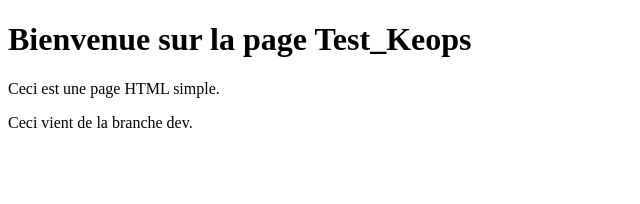
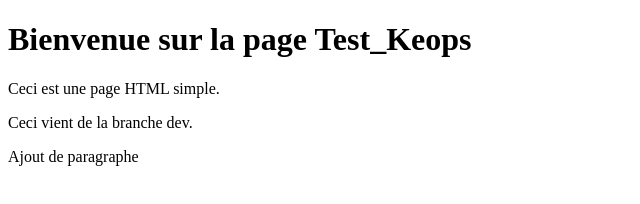
Before and after one commit to AmadouDEME/test_keops, a plain HTML site: page index.html in a window 1280 px wide. Shown: the whole page, without its empty margins (0-640 px from the left). Drawn offline with Linux system fonts and the light colour scheme.

Commit message:
Update index.html
ajout de paragraphe

```diff
--- a/index.html
+++ b/index.html
@@ -9,5 +9,6 @@
     <h1>Bienvenue sur la page Test_Keops</h1>
     <p>Ceci est une page HTML simple.</p>
     <p>Ceci vient de la branche dev.</p>
+    <p>Ajout de paragraphe</p>
   </body>
 </html>
```
